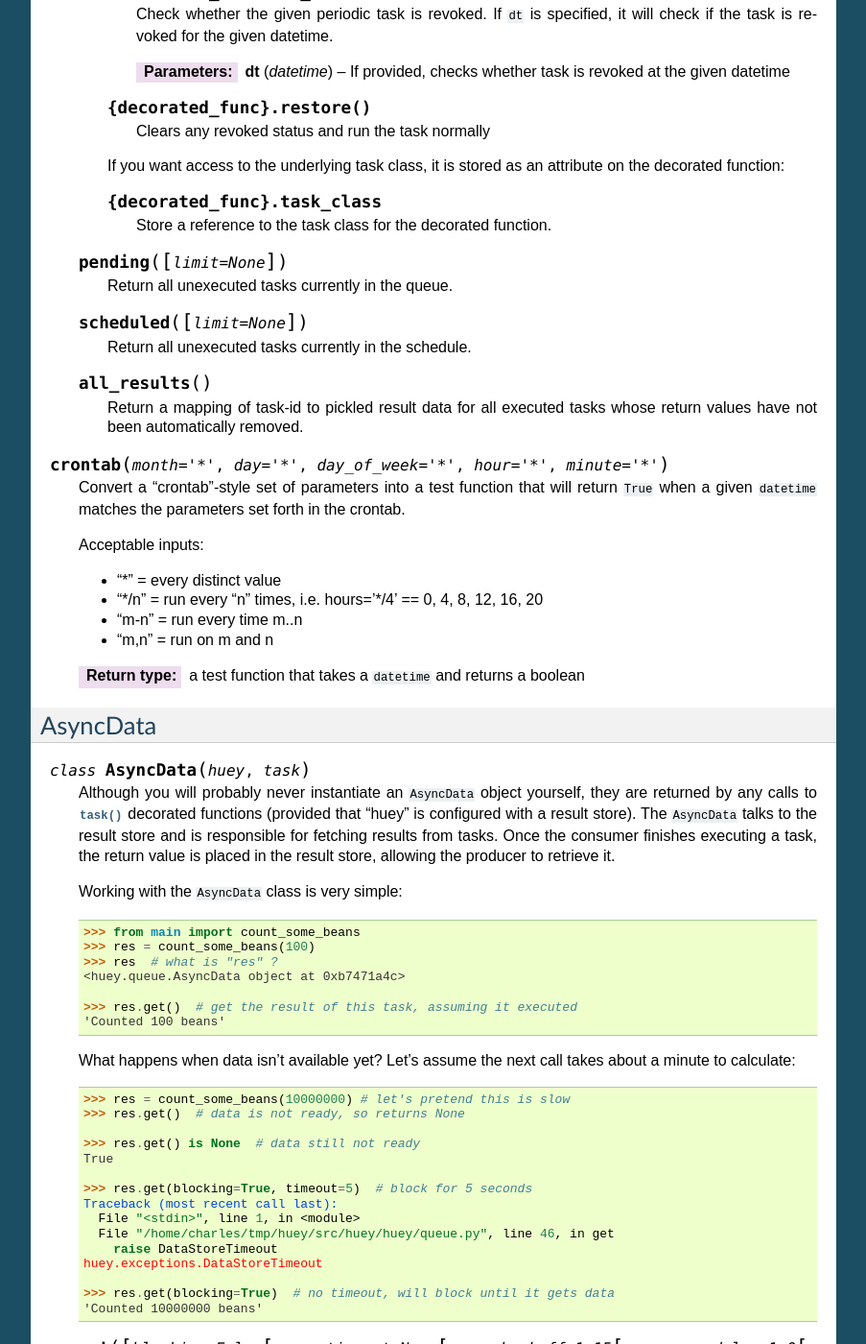
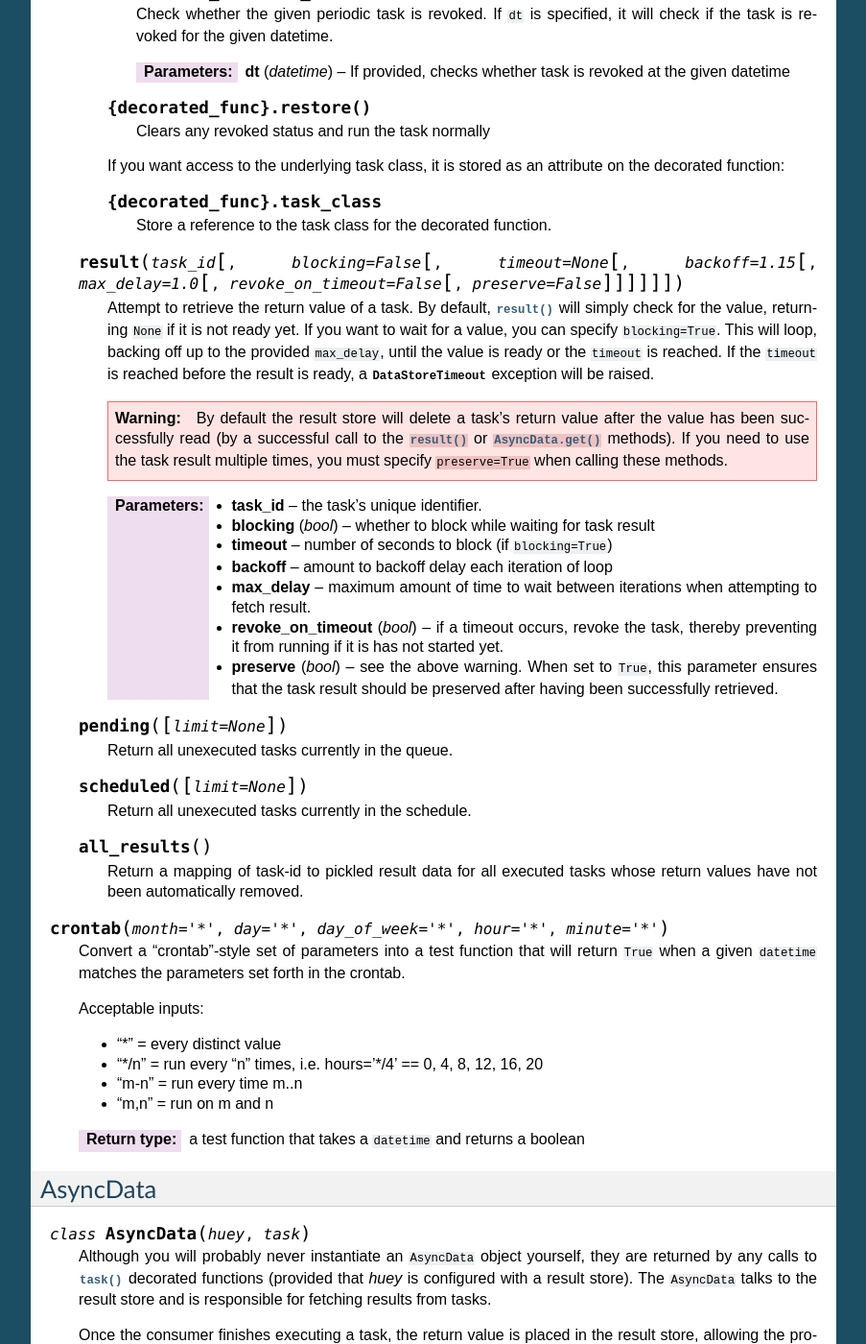
Before and after one commit to coleifer/huey, a Sphinx documentation site: the page built from docs/api.rst, in a window 1280 px wide and 1400 px high, scrolled down 4118 px. Shown: the whole window at 96% size, without its empty margins (198-1101 px from the left). Built offline with Sphinx 7.4.7, drawn with Linux system fonts in a browser that asks for light colours; the version number could not be read and is left out; some of the changed text lies outside the part shown.

Commit message:
Cleaning up docs and adding an API for retrieving task return values using the task ID (refs #148).

```diff
--- a/docs/api.rst
+++ b/docs/api.rst
@@ -104,7 +104,7 @@ Function decorators and helpers
             >>> res = count_some_beans(1000000)
             >>> res
             <huey.api.AsyncData object at 0xb7471a4c>
-            >>> res.get()
+            >>> res()
             'Counted 1000000 beans'
 
         :param int retries: number of times to retry the task if an exception occurs
@@ -265,6 +265,34 @@ Function decorators and helpers
 
             Store a reference to the task class for the decorated function.
 
+    .. py:method:: result(task_id[, blocking=False[, timeout=None[, backoff=1.15[, max_delay=1.0[, revoke_on_timeout=False[, preserve=False]]]]]])
+
+        Attempt to retrieve the return value of a task.  By default, :py:meth:`~Huey.result`
+        will simply check for the value, returning ``None`` if it is not ready yet.
+        If you want to wait for a value, you can specify ``blocking=True``.
+        This will loop, backing off up to the provided ``max_delay``, until the
+        value is ready or the ``timeout`` is reached. If the ``timeout``
+        is reached before the result is ready, a :py:class:`DataStoreTimeout`
+        exception will be raised.
+
+        .. warning:: By default the result store will delete a task's return
+            value after the value has been successfully read (by a successful
+            call to the :py:meth:`~Huey.result` or :py:meth:`AsyncData.get`
+            methods). If you need to use the task result multiple times, you
+            must specify ``preserve=True`` when calling these methods.
+
+        :param task_id: the task's unique identifier.
+        :param bool blocking: whether to block while waiting for task result
+        :param timeout: number of seconds to block (if ``blocking=True``)
+        :param backoff: amount to backoff delay each iteration of loop
+        :param max_delay: maximum amount of time to wait between iterations when
+            attempting to fetch result.
+        :param bool revoke_on_timeout: if a timeout occurs, revoke the task,
+            thereby preventing it from running if it is has not started yet.
+        :param bool preserve: see the above warning. When set to ``True``, this
+            parameter ensures that the task result should be preserved after
+            having been successfully retrieved.
+
     .. py:method:: pending([limit=None])
 
         Return all unexecuted tasks currently in the queue.
@@ -300,12 +328,16 @@ AsyncData
 
     Although you will probably never instantiate an ``AsyncData`` object yourself,
     they are returned by any calls to :py:meth:`~Huey.task` decorated functions
-    (provided that "huey" is configured with a result store).  The ``AsyncData``
+    (provided that *huey* is configured with a result store).  The ``AsyncData``
     talks to the result store and is responsible for fetching results from tasks.
+
     Once the consumer finishes executing a task, the return value is placed in the
     result store, allowing the producer to retrieve it.
 
-    Working with the ``AsyncData`` class is very simple:
+    .. note:: By default, the data is removed from the result store after
+        being read, but this behavior can be disabled.
+
+    Getting results from tasks is very simple:
 
     .. code-block:: python
 
@@ -314,7 +346,7 @@ AsyncData
         >>> res  # what is "res" ?
         <huey.queue.AsyncData object at 0xb7471a4c>
 
-        >>> res.get()  # get the result of this task, assuming it executed
+        >>> res()  # Fetch the result of this task.
         'Counted 100 beans'
 
     What happens when data isn't available yet?  Let's assume the next call takes
@@ -323,36 +355,56 @@ AsyncData
     .. code-block:: python
 
         >>> res = count_some_beans(10000000) # let's pretend this is slow
-        >>> res.get()  # data is not ready, so returns None
+        >>> res.get()  # Data is not ready, so None is returned.
 
-        >>> res.get() is None  # data still not ready
+        >>> res() is None  # We can omit ".get", it works the same way.
         True
 
-        >>> res.get(blocking=True, timeout=5)  # block for 5 seconds
+        >>> res(blocking=True, timeout=5)  # Block for up to 5 seconds
         Traceback (most recent call last):
           File "<stdin>", line 1, in <module>
           File "/home/charles/tmp/huey/src/huey/huey/queue.py", line 46, in get
             raise DataStoreTimeout
         huey.exceptions.DataStoreTimeout
 
-        >>> res.get(blocking=True)  # no timeout, will block until it gets data
+        >>> res(blocking=True)  # No timeout, will block until it gets data.
         'Counted 10000000 beans'
 
-    .. py:method:: get([blocking=False[, timeout=None[, backoff=1.15[, max_delay=1.0[, revoke_on_timeout=False]]]]])
+    .. py:method:: get([blocking=False[, timeout=None[, backoff=1.15[, max_delay=1.0[, revoke_on_timeout=False[, preserve=False]]]]]])
 
-        Attempt to retrieve the return value of a task.  By default, it will simply
-        ask for the value, returning ``None`` if it is not ready yet.  If you want
-        to wait for a value, you can specify ``blocking = True`` -- this will loop,
-        backing off up to the provided ``max_delay`` until the value is ready or
-        until the ``timeout`` is reached.  If the ``timeout`` is reached before the
-        result is ready, a :py:class:`DataStoreTimeout` exception will be raised.
+        Attempt to retrieve the return value of a task.  By default, :py:meth:`~AsyncData.get`
+        will simply check for the value, returning ``None`` if it is not ready yet.
+        If you want to wait for a value, you can specify ``blocking=True``.
+        This will loop, backing off up to the provided ``max_delay``, until the
+        value is ready or the ``timeout`` is reached. If the ``timeout``
+        is reached before the result is ready, a :py:class:`DataStoreTimeout`
+        exception will be raised.
 
-        :param blocking: boolean, whether to block while waiting for task result
-        :param timeout: number of seconds to block for (used with `blocking=True`)
-        :param backoff: amount to backoff delay each time no result is found
+        .. warning:: By default the result store will delete a task's return
+            value after the value has been successfully read (by a successful
+            call to the :py:meth:`~Huey.result` or :py:meth:`AsyncData.get`
+            methods). If you need to use the task result multiple times, you
+            must specify ``preserve=True`` when calling these methods.
+
+        .. note:: Instead of calling ``.get()``, you can simply call the
+            :py:class:`AsyncData` object directly. Both methods accept the
+            same parameters.
+
+        :param bool blocking: whether to block while waiting for task result
+        :param timeout: number of seconds to block (if ``blocking=True``)
+        :param backoff: amount to backoff delay each iteration of loop
         :param max_delay: maximum amount of time to wait between iterations when
             attempting to fetch result.
-        :param bool revoke_on_timeout: if a timeout occurs, revoke the task
+        :param bool revoke_on_timeout: if a timeout occurs, revoke the task,
+            thereby preventing it from running if it is has not started yet.
+        :param bool preserve: see the above warning. When set to ``True``, this
+            parameter ensures that the task result should be preserved after
+            having been successfully retrieved.
+
+    .. py:method:: __call__(**kwargs)
+
+        Identical to the :py:meth:`~AsyncData.get` method, provided as a
+        shortcut.
 
     .. py:method:: revoke()
 
```
Also changed, not shown: docs/events.rst (+6 -2 lines), docs/getting-started.rst (+14 -9 lines), 2 other files.
